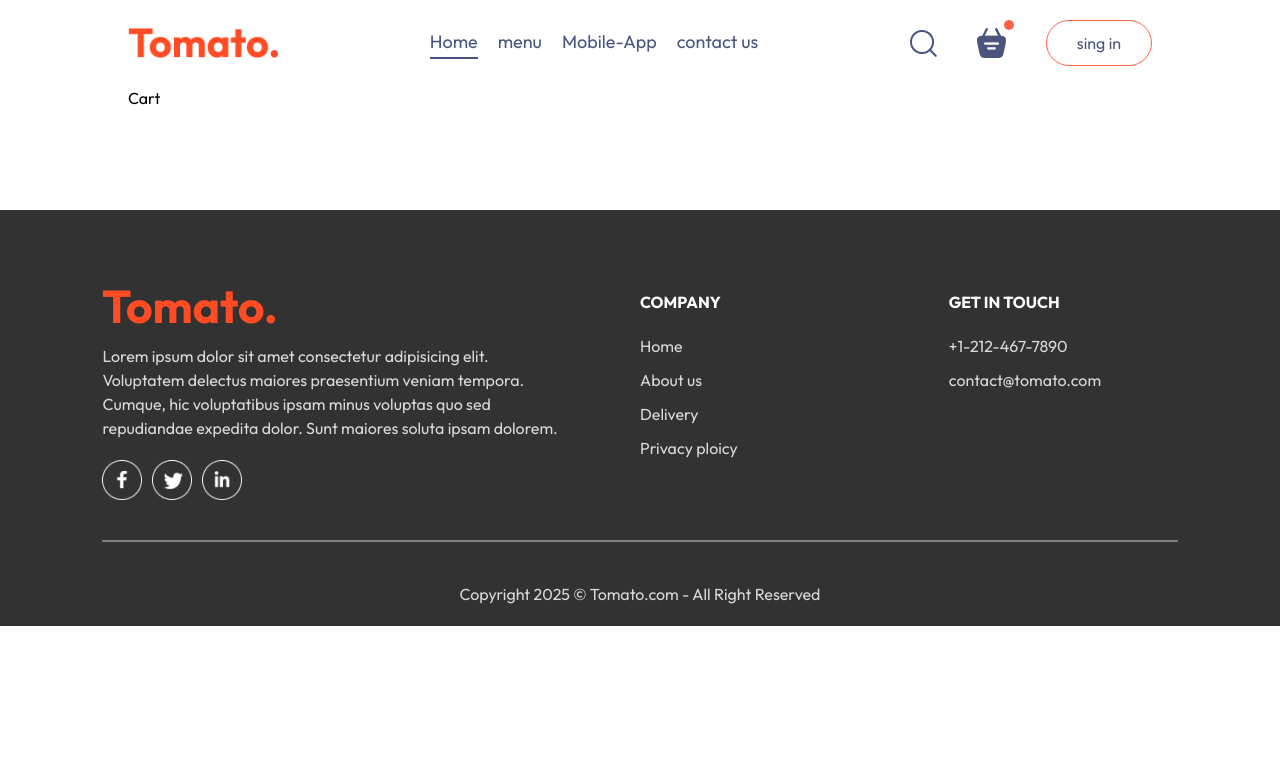
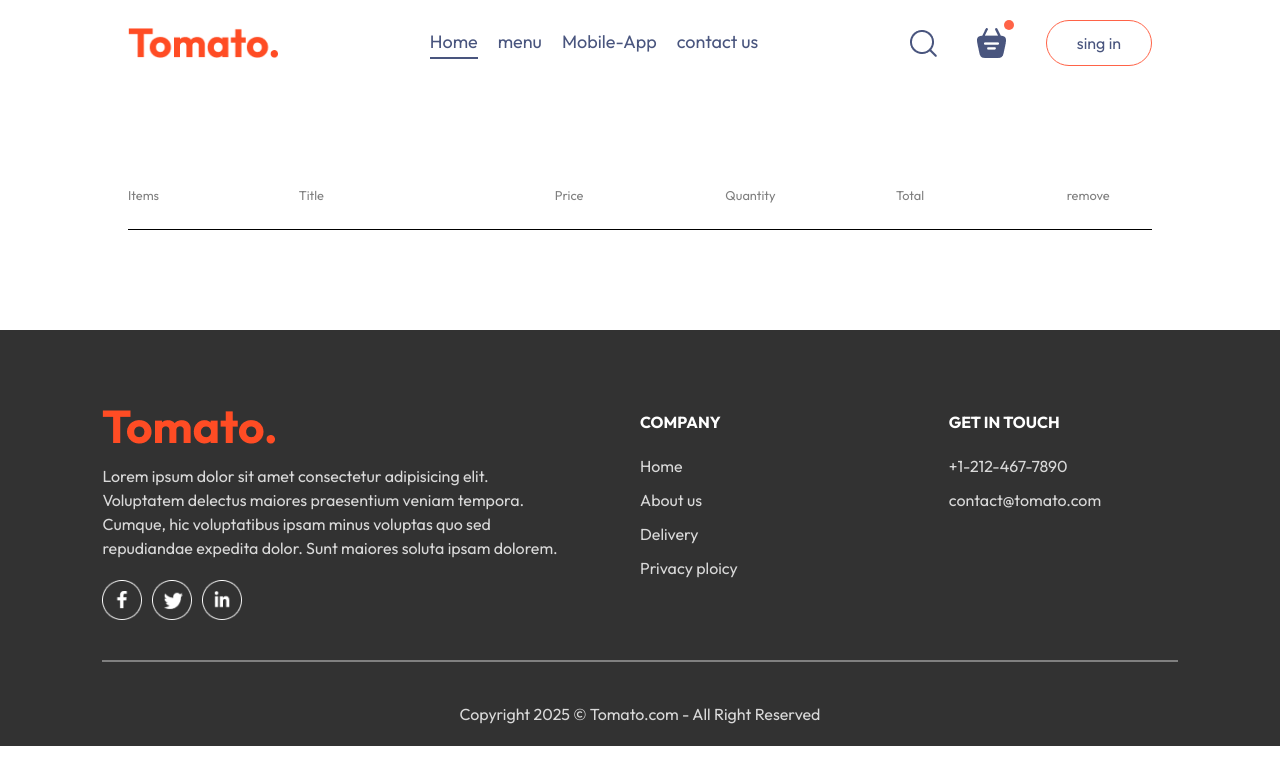
Before and after one commit to ShahzaibMarwat786/food-del-frontend, a React (Vite) app: page /Cart in a window 1280 px wide. Shown: the top 784 px of the page. Built offline with nearby package versions, Linux system fonts and the light colour scheme.

Commit message:
working on cart page

```diff
--- a/src/compomemts/LoginPopup/LoginPopup.css
+++ b/src/compomemts/LoginPopup/LoginPopup.css
@@ -26,6 +26,7 @@
     align-items: center;
     color: black ;
     font-weight: 500;
+    font-size: large;
 }
 .login-popup-titel img{
     width: 16px;
--- a/src/compomemts/Nav/Navbar.jsx
+++ b/src/compomemts/Nav/Navbar.jsx
@@ -9,7 +9,7 @@
 
   return (
     <div className='navbar'>
-        <img src={assets.logo} alt="" className="logo" />
+        <Link to='/'><img src={assets.logo} alt="" className="logo" /></Link>
         <ul className='navbar-menu'>
             <Link to='/' onClick={()=>setmenu("home")} className={menu=="home"?"active":""}>Home</Link>
             <a href='#explore-menu' onClick={()=>setmenu("menu")} className={menu=="menu"?"active":""}>menu</a>
@@ -19,7 +19,7 @@
         <div className="navbar-right">
             <img src={assets.search_icon} alt="" />
             <div className="navbar-search-icon">
-                <img src={assets.basket_icon} alt="" />
+               <Link to='/cart'> <img src={assets.basket_icon} alt="" /></Link>
                 <div className="dot"></div>
             </div>
             <button onClick={()=>setShowLogin(true)}>sing in</button>
--- a/src/pages/cart/Cart.css
+++ b/src/pages/cart/Cart.css
@@ -0,0 +1,19 @@
+.cart{
+    margin-top: 100px;
+
+}
+.cart-items-title{
+    display: grid;
+    grid-template-columns: 1fr 1.5fr 1fr 1fr 1fr 0.5fr;
+    align-items: center;
+    color: gray;
+    font-size: max(1vw,12px);
+
+}
+.cart-items-item{
+     margin: 10px 0px;
+     color: black;
+}
+.cart-items-item img{
+    width: 50px;
+}
--- a/src/pages/cart/Cart.jsx
+++ b/src/pages/cart/Cart.jsx
@@ -1,9 +1,45 @@
-import React from 'react'
+import React, { useContext } from 'react'
 import './Cart.css'
+import { StoreContext } from '../../context/StoreContext'
 
 const Cart = () => {
+
+  const {cartItems, food_list, removeFromCart} = useContext(StoreContext)
   return (
-    <div>Cart</div>
+    <div className='cart'>
+      <div className="cart-items">
+        <div className="cart-items-title">
+          <p>Items</p>
+          <p>Title</p>
+          <p>Price</p>
+          <p>Quantity</p>
+          <p>Total</p>
+          <p>remove</p>
+
+        </div>
+        <br />
+        <hr />
+        {food_list.map((item,index)=>{
+          if(cartItems[item._id]>0){
+            return(
+              <div>
+                <div className="cart-items-title cart-items-item">
+                <img src={item.image} alt="" />
+                <p>{item.name}</p>
+                <p>${item.price}</p>
+                <p>{cartItems[item._id]}</p>
+                <p>{item.price*cartItems[item._id]}</p>
+                <p>X</p>
+              </div>
+              <hr />
+              </div>
+            )
+          }
+        })
+        }
+      </div>
+
+    </div>
   )
 }
 
```
